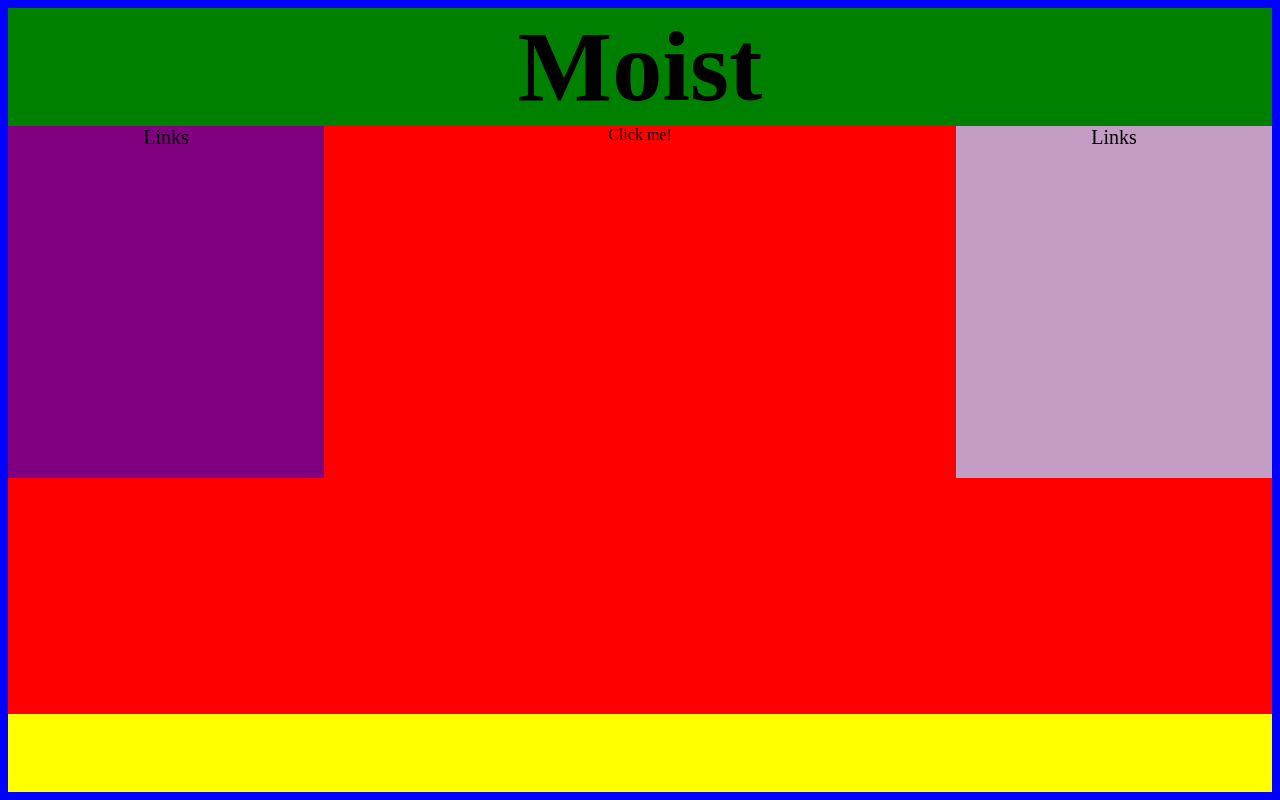
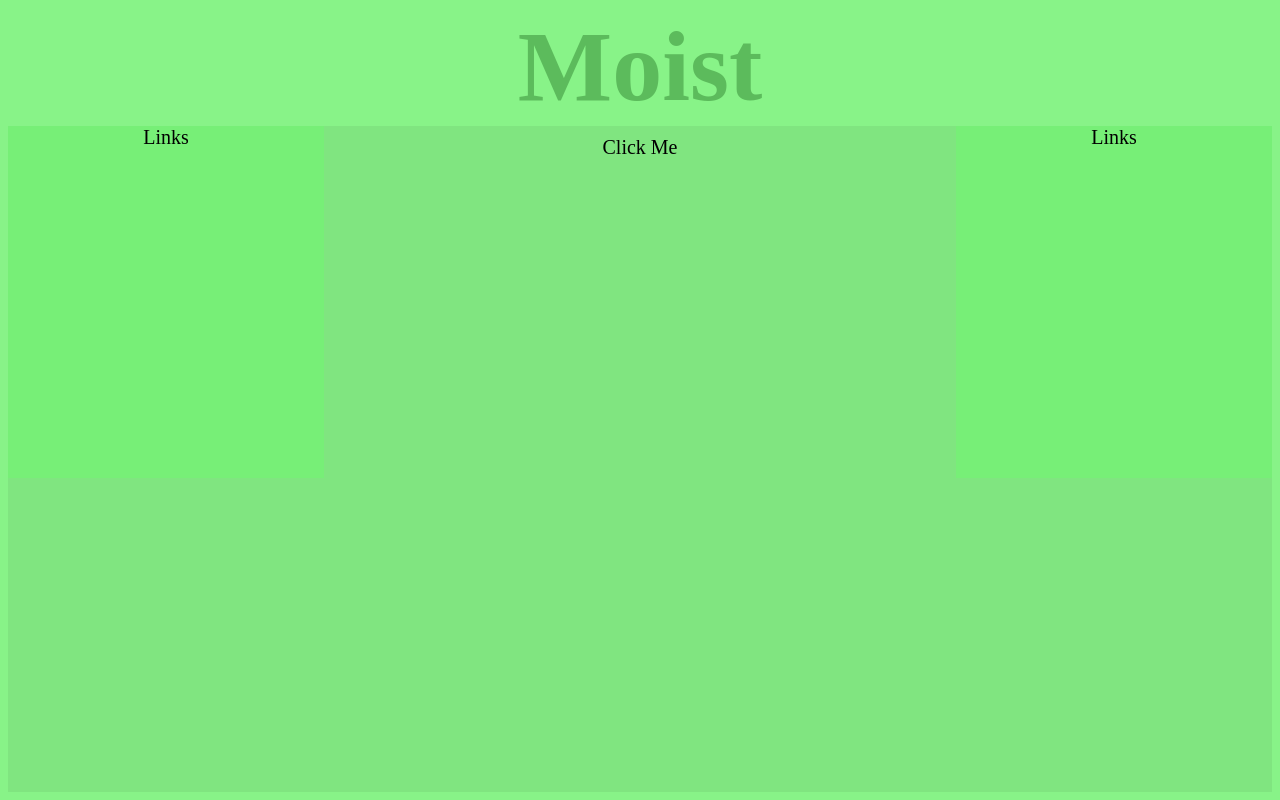
Before and after one commit to nss-daytime-cohort-63/worlds-worst-website-team2, a plain HTML site: page index.html in a window 1280 px wide. Drawn offline with Linux system fonts and the light colour scheme.

```diff
--- a/index.html
+++ b/index.html
@@ -11,18 +11,20 @@
 
 
 
-    <section class="images"></section>
+
 
     <section class="main">
 
         <div class="links">
             Links
         </div>
+        <div class ="middle">
+        <article class ="click">Click Me</article>
+        <div class="popup" onclick="myFunction()">
+            <span class="popuptext" id="myPopup">Popup text...</span>
 
-        <div class="popup" onclick="myFunction()">Click me!
-            <span class="popuptext" id="myPopup">Popup text...</span>
         </div>
-
+        </div>
         <section class="otherLinks">
             Links
         </section>
--- a/styles/main.css
+++ b/styles/main.css
@@ -1,22 +1,38 @@
 body {
-    background: blue;
+    background: rgb(136, 243, 136);
 }
+.image{
+    width:200px;
+    height:200px;
+}
+.head {
+    background: rgb(136, 243, 136);
 
-.head {
-    background: green;
     height: 15%;
     display: flex;
     align-items: center;
     justify-content: center;
 
 }
+.click{
+    display: flex;
+    justify-content: center;
+    padding-bottom: 10px;
+    padding-top: 10px;
+    font-size: 20px;
+}
+.middle{
+    display: flex;
 
+    flex-direction: column;
+}
 h1 {
     font-size: 100px;
+    color: rgb(92, 187, 92);
 }
 
 .main {
-    background: red;
+    background: rgb(128, 229, 128);
     display: flex;
     height: 75%;
     justify-content: space-between;
@@ -24,7 +40,7 @@ h1 {
 }
 
 .links {
-    background: purple;
+    background: rgb(119, 239, 119);
     height: 60%;
     width: 25%;
     display: flex;
@@ -33,7 +49,8 @@ h1 {
 }
 
 .otherLinks {
-    background: rgb(196, 157, 196);
+    background: rgb(119, 239, 119);
+    height: 60%;
     height: 60%;
     width: 25%;
     display: flex;
@@ -44,7 +61,7 @@ h1 {
 
 
 .footer {
-    background: yellow;
+    background:  rgb(128, 229, 128);
     height: 10%
 }
 
```
